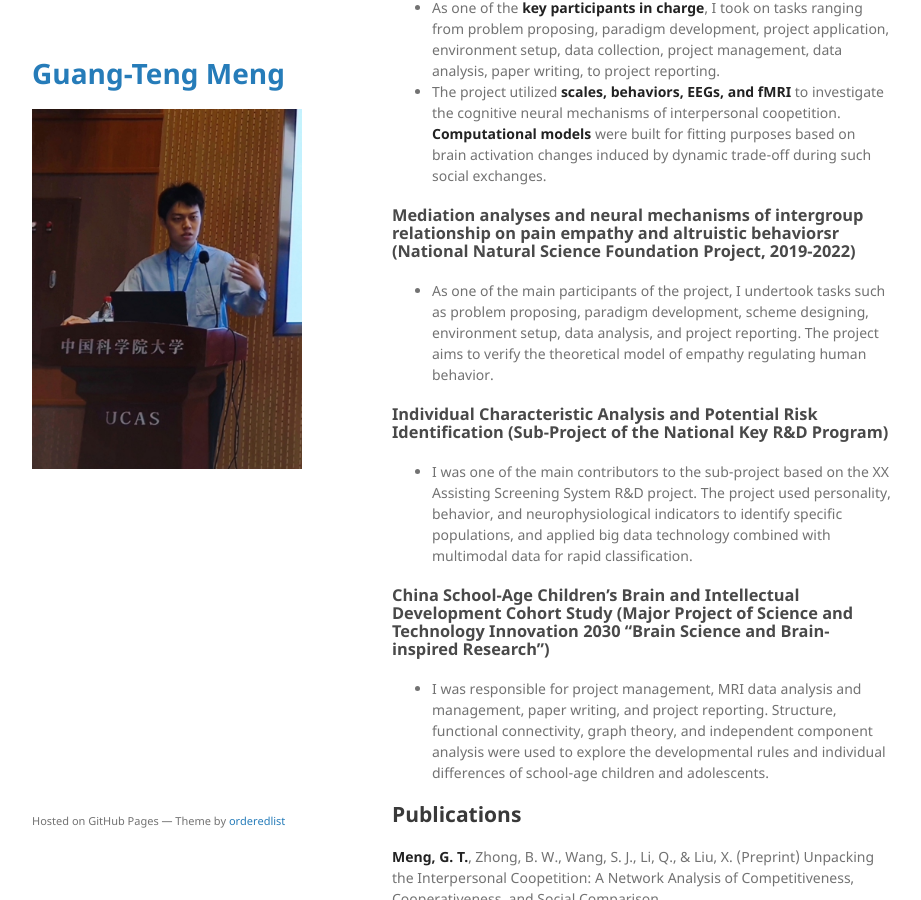
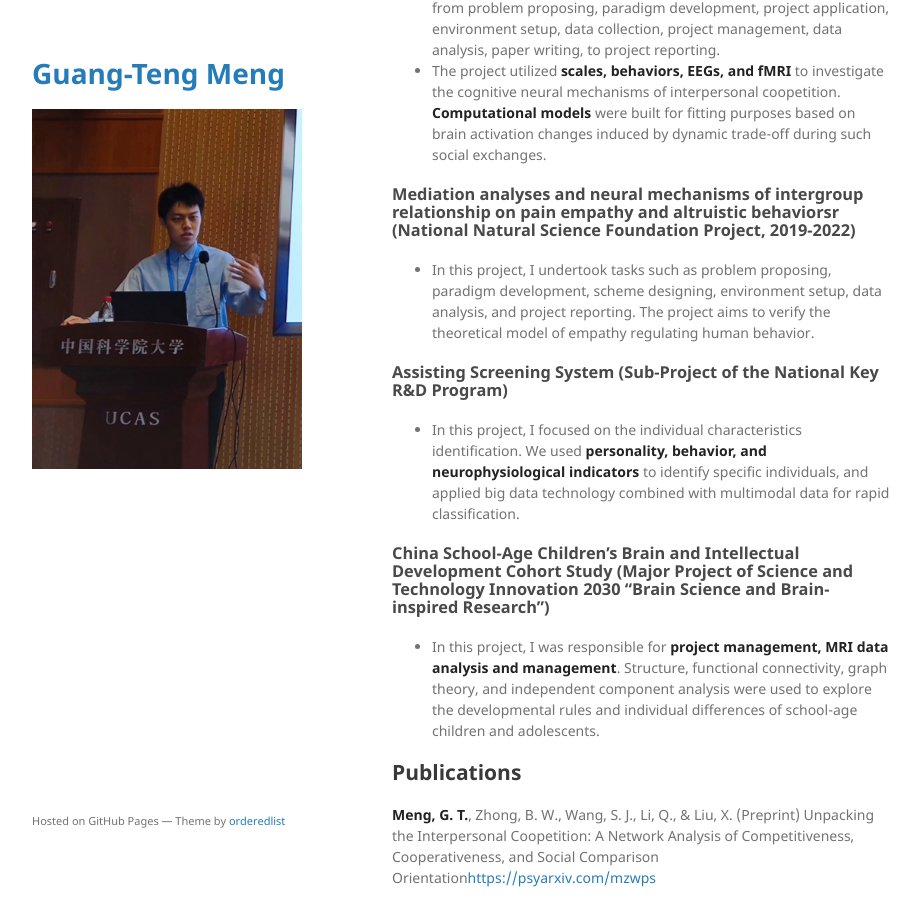
Before and after one commit to GuangtengMeng/GuangtengMeng.github.io, a Jekyll site: the page built from index.md, in a window 1280 px wide and 900 px high, scrolled down 896 px. Shown: the whole window, without its empty margins (178-1099 px from the left). Built offline with Jekyll 4.4.1, drawn with Linux system fonts in a browser that asks for light colours; the repository's description, which GitHub fills in, is left out; our own code applies the rules of GitHub Pages for plain Markdown files; some of the changed text lies outside the part shown.

Commit message:
Update index.md

```diff
--- a/index.md
+++ b/index.md
@@ -33,13 +34,13 @@ Guang-Teng Meng is a PhD candidate of cognitive neuroscience at the CARELab (PI:
 - The project utilized **scales, behaviors, EEGs, and fMRI** to investigate the cognitive neural mechanisms of interpersonal coopetition. **Computational models** were built for fitting purposes based on brain activation changes induced by dynamic trade-off during such social exchanges.
 
 ### Mediation analyses and neural mechanisms of intergroup relationship on pain empathy and altruistic behaviorsr (National Natural Science Foundation Project, 2019-2022)
-- As one of the main participants of the project, I undertook tasks such as problem proposing, paradigm development, scheme designing, environment setup, data analysis, and project reporting. The project aims to verify the theoretical model of empathy regulating human behavior.
+- In this project, I undertook tasks such as problem proposing, paradigm development, scheme designing, environment setup, data analysis, and project reporting. The project aims to verify the theoretical model of empathy regulating human behavior.
 
-### Individual Characteristic Analysis and Potential Risk Identification (Sub-Project of the National Key R&D Program)
-- I was one of the main contributors to the sub-project based on the XX Assisting Screening System R&D project. The project used personality, behavior, and neurophysiological indicators to identify specific populations, and applied big data technology combined with multimodal data for rapid classification.
+### Assisting Screening System (Sub-Project of the National Key R&D Program)
+- In this project, I focused on the individual characteristics identification. We used **personality, behavior, and neurophysiological indicators** to identify specific individuals, and applied big data technology combined with multimodal data for rapid classification.
 
 ### China School-Age Children's Brain and Intellectual Development Cohort Study (Major Project of Science and Technology Innovation 2030 "Brain Science and Brain-inspired Research")
-- I was responsible for project management, MRI data analysis and management, paper writing, and project reporting. Structure, functional connectivity, graph theory, and independent component analysis were used to explore the developmental rules and individual differences of school-age children and adolescents.
+- In this project, I was responsible for **project management, MRI data analysis and management**. Structure, functional connectivity, graph theory, and independent component analysis were used to explore the developmental rules and individual differences of school-age children and adolescents.
 
 
 ## Publications
```
Also changed, not shown: other parts of index.md (+5 -4 lines).
